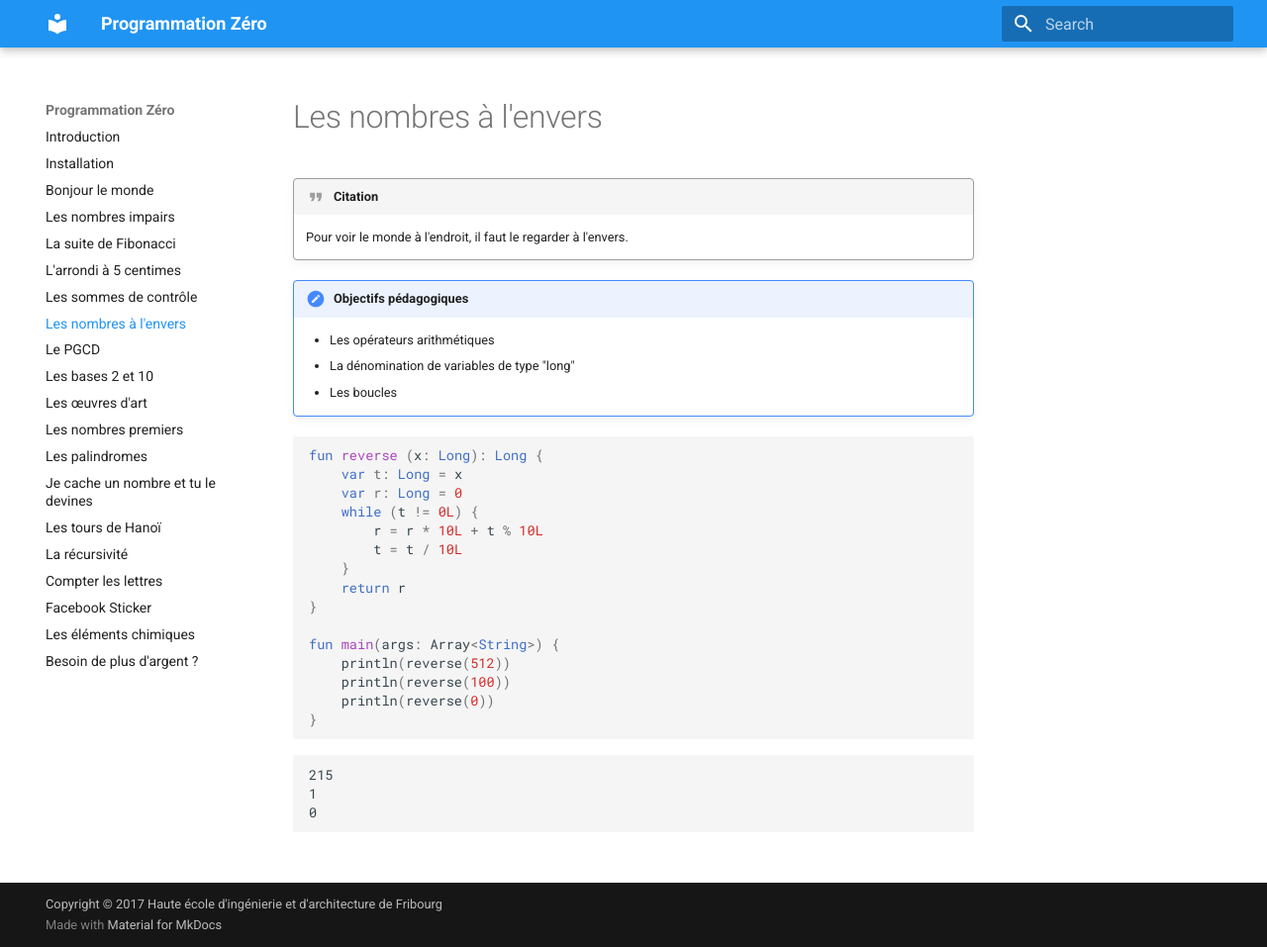
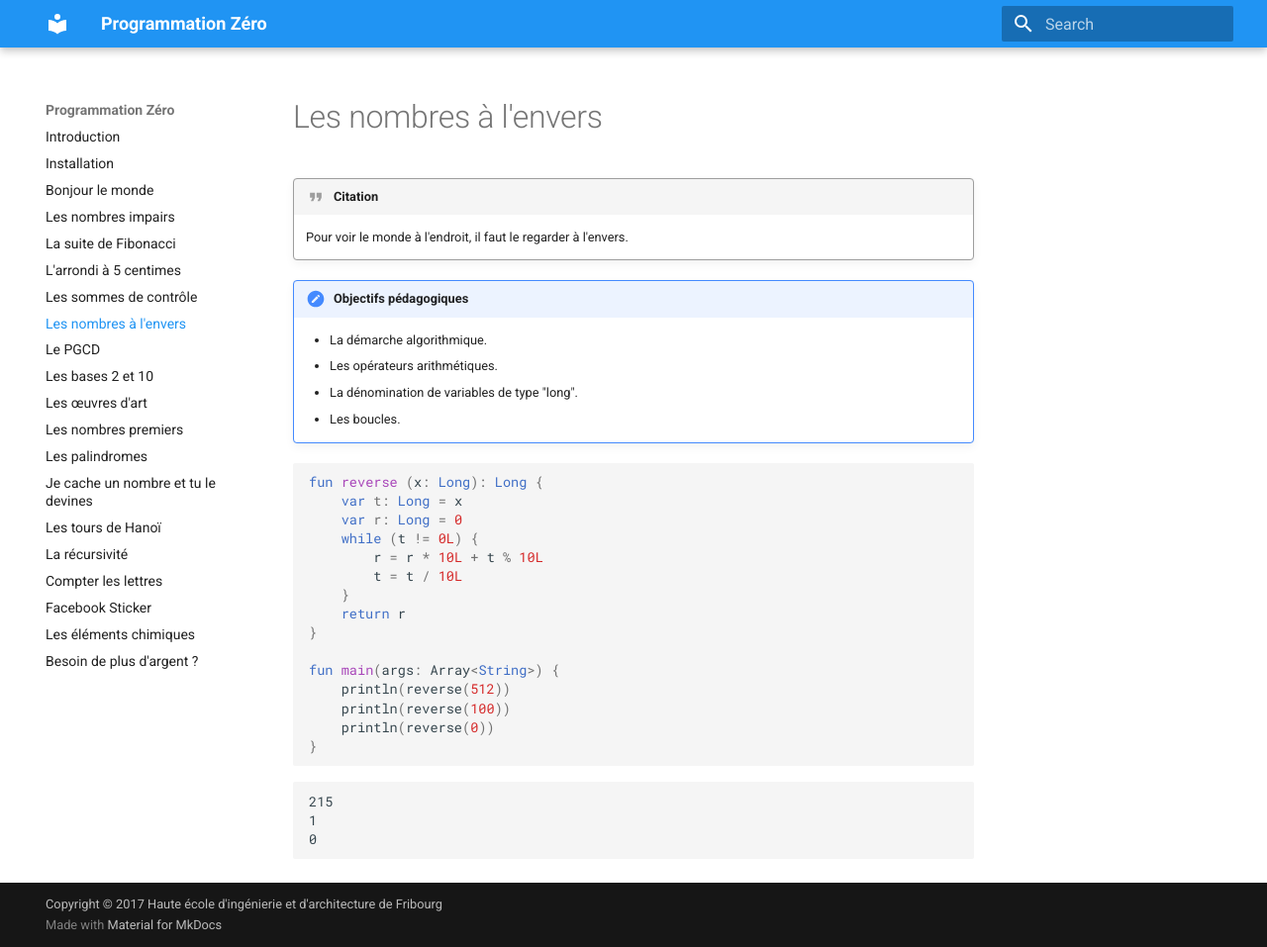
Before and after one commit to heia-fr/programmation-zero, an MkDocs documentation site: the page built from docs/reverse.md, in a window 1280 px wide and 957 px high. Shown: the whole window at 99% size. Built offline with MkDocs 1.6.1 and Material for MkDocs 9.7.7, drawn with Linux system fonts in a browser that asks for light colours; old or Windows-style settings are respelled for this version of MkDocs.

Commit message:
modifications of reverse objectives

````diff
--- a/docs/reverse.md
+++ b/docs/reverse.md
@@ -4,9 +4,10 @@
     Pour voir le monde à l'endroit, il faut le regarder à l'envers.
 
 !!! summary "Objectifs pédagogiques"
-    * Les opérateurs arithmétiques
-    * La dénomination de variables de type "long"
-    * Les boucles
+    * La démarche algorithmique.
+    * Les opérateurs arithmétiques.
+    * La dénomination de variables de type "long".
+    * Les boucles.
 
 
 ``` kotlin
````
